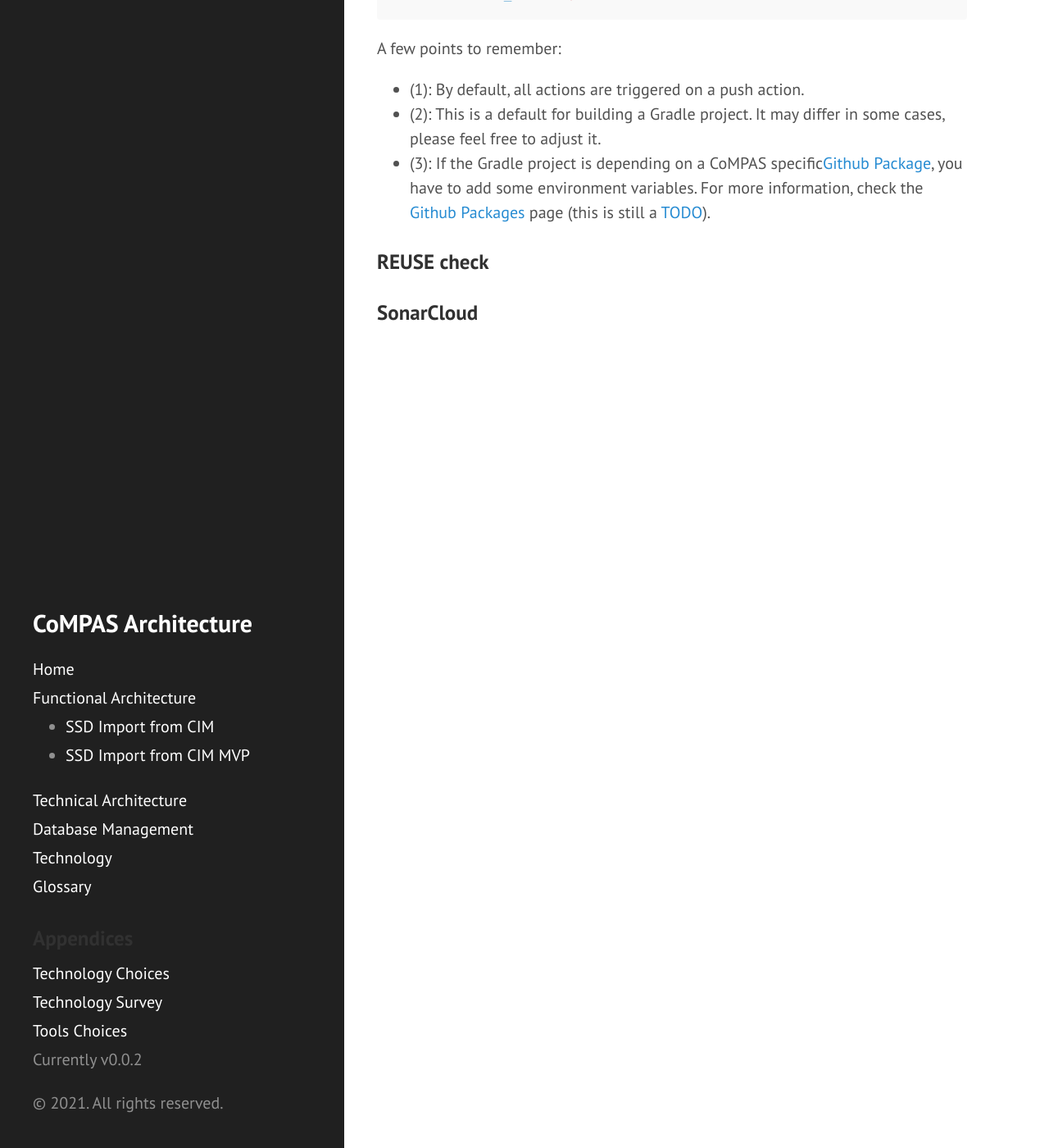
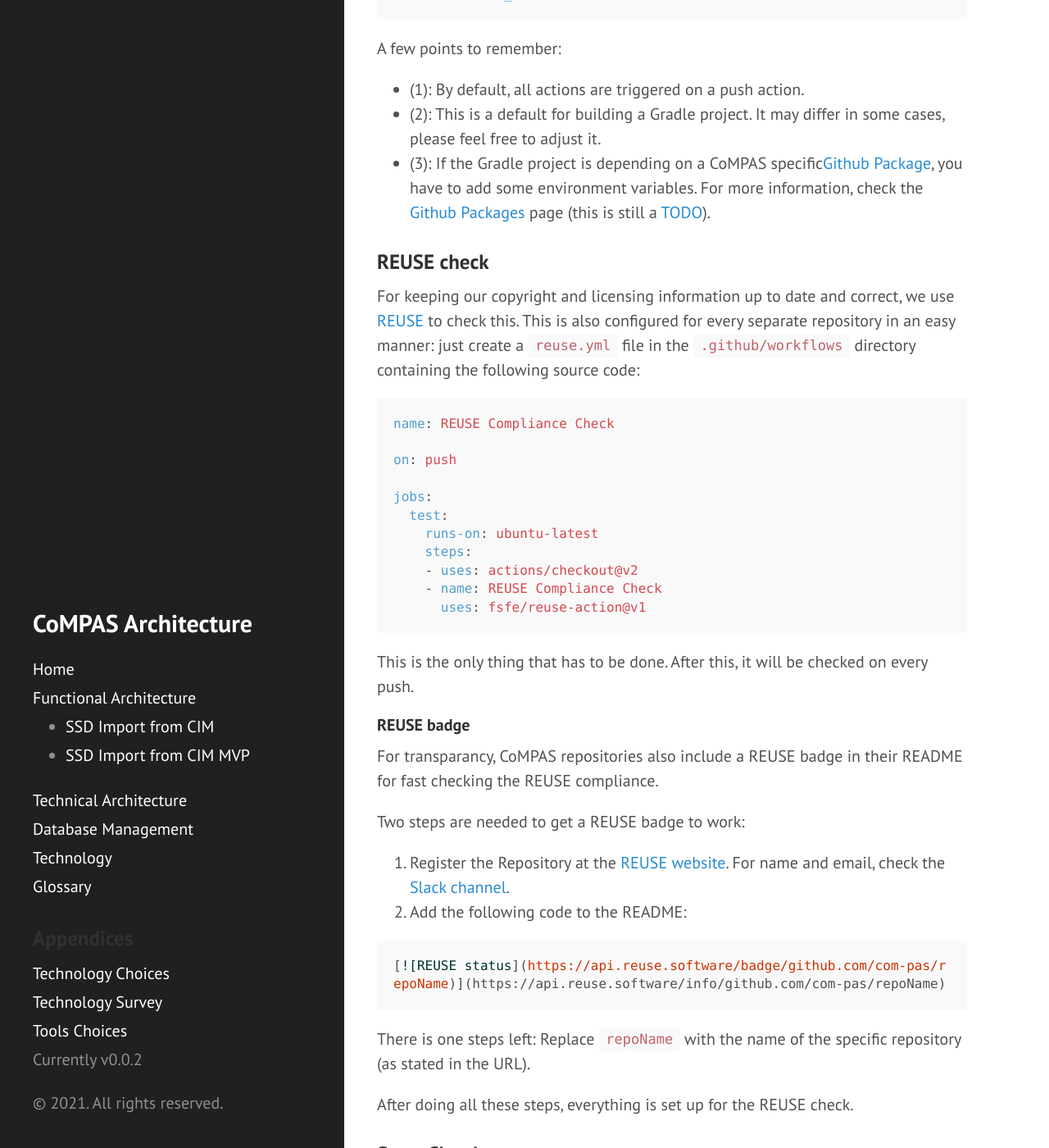
Before and after one commit to com-pas/compas-architecture, a Jekyll site: the page built from technical/GITHUB_ACTIONS.md, in a window 1280 px wide and 1400 px high, scrolled down 1349 px. Shown: the whole window at 82% size. Built offline with Jekyll 4.4.1, drawn with Linux system fonts in a browser that asks for light colours; our own code applies the rules of GitHub Pages for plain Markdown files.

Commit message:
Added REUSE Github Action documentation
Signed-off-by: Rob Tjalma <rob@tjalma.com>

````diff
--- a/technical/GITHUB_ACTIONS.md
+++ b/technical/GITHUB_ACTIONS.md
@@ -54,5 +54,38 @@ A few points to remember:
 - (3): If the Gradle project is depending on a CoMPAS specific[Github Package](https://github.com/orgs/com-pas/packages), you have to add some environment variables. For more information, check the [Github Packages]() page (this is still a [TODO](https://github.com/com-pas/compas-architecture/issues/98)).
 
 ### REUSE check
+For keeping our copyright and licensing information up to date and correct, we use [REUSE](https://reuse.software/) to check this. This is also configured for every separate repository in an easy manner: just create a `reuse.yml` file in the `.github/workflows` directory containing the following source code:
+
+```yaml
+name: REUSE Compliance Check
+
+on: push
+
+jobs:
+  test:
+    runs-on: ubuntu-latest
+    steps:
+    - uses: actions/checkout@v2
+    - name: REUSE Compliance Check
+      uses: fsfe/reuse-action@v1
+```
+
+This is the only thing that has to be done. After this, it will be checked on every push.
+
+#### REUSE badge
+For transparancy, CoMPAS repositories also include a REUSE badge in their README for fast checking the REUSE compliance.
+
+Two steps are needed to get a REUSE badge to work:
+
+1. Register the Repository at the [REUSE website](https://api.reuse.software/register). For name and email, check the [Slack channel](https://app.slack.com/client/TLU68MTML/C01926K9D39).
+2. Add the following code to the README:
+
+```md
+[![REUSE status](https://api.reuse.software/badge/github.com/com-pas/repoName)](https://api.reuse.software/info/github.com/com-pas/repoName)
+```
+
+There is one steps left: Replace `repoName` with the name of the specific repository (as stated in the URL).
+
+After doing all these steps, everything is set up for the REUSE check.
 
 ### SonarCloud
````
